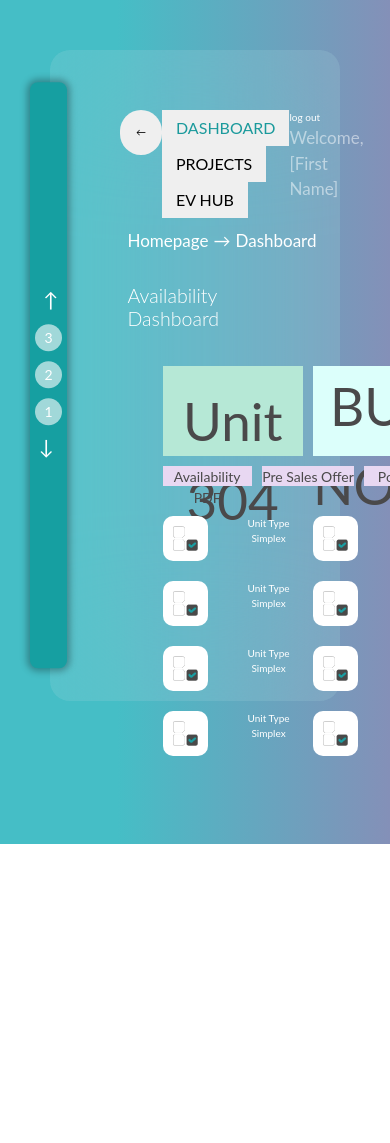
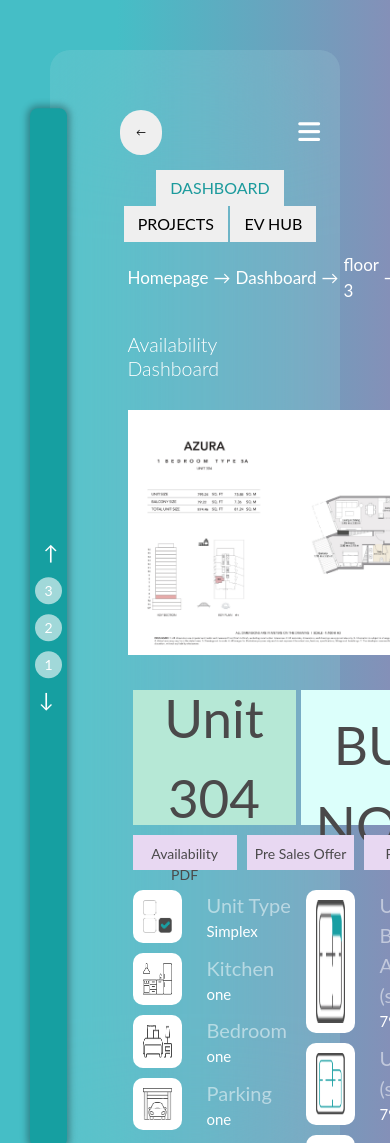
Before and after one commit to iambasitkhan/Evalution, a plain HTML site: page project.html in a window 390 px wide. Shown: the top 1143 px of the page. Before the commit the page ends 844 px from the top, so only its background shows below. Drawn offline with nearby package versions, Linux system fonts and the light colour scheme.

Commit message:
responsiveness issues resolved

```diff
--- a/buildinggrid.html
+++ b/buildinggrid.html
@@ -15,6 +15,13 @@
       crossorigin="anonymous"
     />
     <link rel="stylesheet" href="global.css" />
+    <link
+      rel="stylesheet"
+      href="https://cdnjs.cloudflare.com/ajax/libs/font-awesome/6.5.2/css/all.min.css"
+      integrity="sha512-SnH5WK+bZxgPHs44uWIX+LLJAJ9/2PkPKZ5QiAj6Ta86w+fsb2TkcmfRyVX3pBnMFcV7oQPJkl9QevSCWr3W6A=="
+      crossorigin="anonymous"
+      referrerpolicy="no-referrer"
+    />
     <style>
       .body-wrapper {
         margin: 5rem;
@@ -24,10 +31,49 @@
         border-radius: 20px;
         height: auto;
       }
+      .fa-bars {
+        display: none;
+      }
+      @media (max-width: 768px) {
+        .log-p1,
+        .log-p2 {
+          display: none;
+        }
+        .fa-solid {
+          display: flex;
+          font-size: 25px;
+        }
+        .menu-but {
+          order: 1;
+          text-align: center;
+          margin: auto;
+        }
+        .menu {
+          display: flex;
+          justify-content: space-between;
+          margin-bottom: 10px;
+          flex-wrap: wrap;
+          align-items: center;
+          gap: 15px;
+        }
+      }
     </style>
   </head>
   <body class="gradient-green">
     <div class="body-wrapper position-relative">
+      <div class="menu">
+        <button class="nagative-arow">&larr;</button>
+        <div class="menu-but">
+          <button class="button Dashboard-but">Dashboard</button>
+          <button class="button">Projects</button>
+          <button class="button">EV Hub</button>
+        </div>
+        <div class="log-out">
+          <p class="log-p1">log out</p>
+          <p class="log-p2">Welcome, [First Name]</p>
+          <i class="fa-solid fa-bars"></i>
+        </div>
+      </div>
       <div class="breadcrumbs-box opacity-70 mb-5 container">
         <span class="breadcrumbs">Homepage</span>
         <span class="icon-arr">&rarr;</span>
--- a/global.css
+++ b/global.css
@@ -23,6 +23,27 @@ body {
   background-repeat: no-repeat;
   /* min-height: 100vh; */
   color: #fff;
+}
+.menu {
+  display: flex;
+  justify-content: space-between;
+  margin-bottom: 10px;
+}
+.Dashboard-but {
+  color: #1b9a9c;
+}
+.nagative-arow {
+  padding-inline: 16px;
+  border-radius: 100px;
+  height: 45px;
+  border: none;
+}
+.nagative-arow &l .log-p1 {
+  font-size: 1.7rem;
+}
+.log-p2 {
+  font-size: 1.7rem;
+  opacity: 50%;
 }
 .icon-arr {
   color: #fff;
--- a/project.html
+++ b/project.html
@@ -11,6 +11,13 @@
       crossorigin="anonymous"
     />
     <link rel="stylesheet" href="global.css" />
+    <link
+      rel="stylesheet"
+      href="https://cdnjs.cloudflare.com/ajax/libs/font-awesome/6.5.2/css/all.min.css"
+      integrity="sha512-SnH5WK+bZxgPHs44uWIX+LLJAJ9/2PkPKZ5QiAj6Ta86w+fsb2TkcmfRyVX3pBnMFcV7oQPJkl9QevSCWr3W6A=="
+      crossorigin="anonymous"
+      referrerpolicy="no-referrer"
+    />
     <style>
       body {
         background-color: aquamarine;
@@ -22,6 +29,9 @@
         display: flex;
         justify-content: space-between;
         margin-bottom: 10px;
+      }
+      .fa-solid {
+        display: none;
       }
       .Dashboard-but {
         color: #1b9a9c;
@@ -58,7 +68,7 @@
       .unit-detail {
         display: grid;
         grid-template-columns: 33% 17% 17% 33%;
-        grid-template-rows: 100px 30px 150px;
+        grid-template-rows: 145px 45px 270px;
         text-align: center;
       }
       .unit-detail > div {
@@ -72,14 +82,19 @@
         color: #4a494a;
         padding: 15px;
         margin-top: 0;
+        display: flex;
+        justify-content: center;
+        align-items: center;
       }
-      .boy-now {
+      .buy-now {
         grid-row: 1 / 2;
         grid-column: 3 / -1;
         font-size: 5.3rem;
         background-color: #dcfffb;
         color: #4a494a;
-        margin-top: 0;
+        margin-block: 5px;
+        padding: 15px;
+        border: none;
       }
       .pre-sale {
         grid-row: 2 / 3;
@@ -87,6 +102,7 @@
         font-size: 1.4rem;
         background-color: #e8d8f2;
         color: #4a494a;
+        padding: 8px;
       }
       .icon-firstrow {
         grid-row: 3 / 4;
@@ -100,22 +116,70 @@
         font-size: 1.4rem;
         background-color: #e8d8f2;
         color: #4a494a;
+        padding: 8px;
       }
       .sale-ofer {
         font-size: 1.4rem;
         background-color: #e8d8f2;
         color: #4a494a;
+        padding: 8px;
       }
       .icon-div {
         display: flex;
-        gap: 40px;
-        margin-top: 20px;
+        gap: 25px;
+        margin-top: 10px;
       }
       .icon-div img {
-        width: 45px;
+        width: 49px;
         background-color: #ffffff;
         border-radius: 10px;
         padding: 10px;
+      }
+      .icon-div p {
+        text-align: start;
+      }
+      .icon-1stp {
+        font-size: 2rem;
+        color: #ffffff;
+        opacity: 50%;
+      }
+      .icon-2ndp {
+        font-size: 1.5rem;
+        color: #ffffff;
+      }
+      @media (max-width: 1400px) {
+        .availability-dashboard {
+          grid-template-columns: 1fr;
+        }
+      }
+      @media (max-width: 1200px) {
+      }
+      @media (max-width: 992px) {
+      }
+      @media (max-width: 768px) {
+        .log-p1,
+        .log-p2 {
+          display: none;
+        }
+        .fa-bars {
+          display: flex;
+          font-size: 25px;
+        }
+        .menu-but {
+          order: 1;
+          text-align: center;
+          margin: auto;
+        }
+        .menu {
+          display: flex;
+          justify-content: space-between;
+          margin-bottom: 10px;
+          flex-wrap: wrap;
+          align-items: center;
+          gap: 15px;
+        }
+      }
+      @media (max-width: 576px) {
       }
     </style>
   </head>
@@ -123,7 +187,7 @@
     <div class="body-wrapper position-relative">
       <div class="menu">
         <button class="nagative-arow">&larr;</button>
-        <div>
+        <div class="menu-but">
           <button class="button Dashboard-but">Dashboard</button>
           <button class="button">Projects</button>
           <button class="button">EV Hub</button>
@@ -131,12 +195,17 @@
         <div class="log-out">
           <p class="log-p1">log out</p>
           <p class="log-p2">Welcome, [First Name]</p>
+          <i class="fa-solid fa-bars"></i>
         </div>
       </div>
       <div class="breadcrumbs-box opacity-70 mb-5 container">
         <span class="breadcrumbs">Homepage</span>
         <span class="icon-arr">&rarr;</span>
         <span class="breadcrumbs">Dashboard</span>
+        <span class="icon-arr">&rarr;</span>
+        <span class="breadcrumbs">floor 3</span>
+        <span class="icon-arr">&rarr;</span>
+        <span class="breadcrumbs">unit 304</span>
       </div>
       <header class="header mb-5 container">
         <h1 class="mb-0">Availability Dashboard</h1>
@@ -150,9 +219,8 @@
             <div class="unit">
               <p>Unit 304</p>
             </div>
-            <div class="boy-now">
-              <p>BUY NOW!</p>
-            </div>
+            <button class="buy-now button">BUY NOW!</button>
+
             <div class="avalable">
               <p>Availability PDF</p>
             </div>
@@ -166,59 +234,59 @@
               <div class="icon-div">
                 <img src="images/img/asset-21-2x-1@1x.png" alt="" />
                 <div>
-                  <p>Unit Type</p>
-                  <p>Simplex</p>
+                  <p class="icon-1stp">Unit Type</p>
+                  <p class="icon-2ndp">Simplex</p>
                 </div>
               </div>
               <div class="icon-div">
-                <img src="images/img/asset-21-2x-1@1x.png" alt="" />
+                <img src="images/img/group-16-1@1x.png" alt="" />
                 <div>
-                  <p>Unit Type</p>
-                  <p>Simplex</p>
+                  <p class="icon-1stp">Kitchen</p>
+                  <p class="icon-2ndp">one</p>
                 </div>
               </div>
               <div class="icon-div">
-                <img src="images/img/asset-21-2x-1@1x.png" alt="" />
+                <img src="images/img/group-18-1@1x.png" alt="" />
                 <div>
-                  <p>Unit Type</p>
-                  <p>Simplex</p>
+                  <p class="icon-1stp">Bedroom</p>
+                  <p class="icon-2ndp">one</p>
                 </div>
               </div>
               <div class="icon-div">
-                <img src="images/img/asset-21-2x-1@1x.png" alt="" />
+                <img src="images/img/group-22-1@1x.png" alt="" />
                 <div>
-                  <p>Unit Type</p>
-                  <p>Simplex</p>
+                  <p class="icon-1stp">Parking</p>
+                  <p class="icon-2ndp">one</p>
                 </div>
               </div>
             </div>
             <div class="icon-2ndrow">
               <div class="icon-div">
-                <img src="images/img/asset-21-2x-1@1x.png" alt="" />
+                <img src="images/img/bal-2x-1@1x.png" alt="" />
                 <div>
-                  <p>Unit Type</p>
-                  <p>Simplex</p>
+                  <p class="icon-1stp">Unit Balcony Area (sq.ft)</p>
+                  <p class="icon-2ndp">79.22</p>
                 </div>
               </div>
               <div class="icon-div">
-                <img src="images/img/asset-21-2x-1@1x.png" alt="" />
+                <img src="images/img/asset-18-2x-1@1x.png" alt="" />
                 <div>
-                  <p>Unit Type</p>
-                  <p>Simplex</p>
+                  <p class="icon-1stp">Unit Area (sq. ft)</p>
+                  <p class="icon-2ndp">795.24</p>
                 </div>
               </div>
               <div class="icon-div">
-                <img src="images/img/asset-21-2x-1@1x.png" alt="" />
+                <img src="images/img/asset-19-2x-1@1x.png" alt="" />
                 <div>
-                  <p>Unit Type</p>
-                  <p>Simplex</p>
+                  <p class="icon-1stp">Total Area (sq.ft)</p>
+                  <p class="icon-2ndp">874.46</p>
                 </div>
               </div>
               <div class="icon-div">
-                <img src="images/img/asset-21-2x-1@1x.png" alt="" />
+                <img src="images/img/group-24-1@1x.png" alt="" />
                 <div>
-                  <p>Unit Type</p>
-                  <p>Simplex</p>
+                  <p class="icon-1stp">Unit Price (AED)</p>
+                  <p class="icon-2ndp">1000000</p>
                 </div>
               </div>
             </div>
```
Also changed, not shown: grid.html (+35 -22 lines), index.html (+66 -3 lines).
